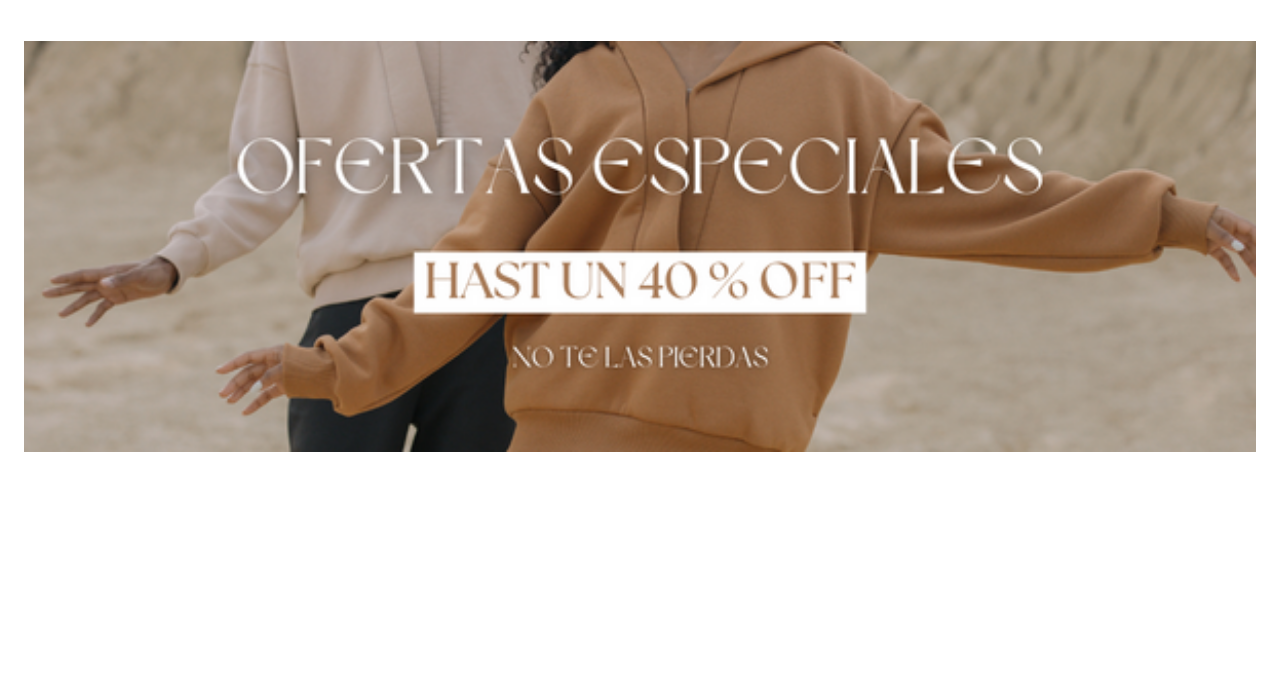
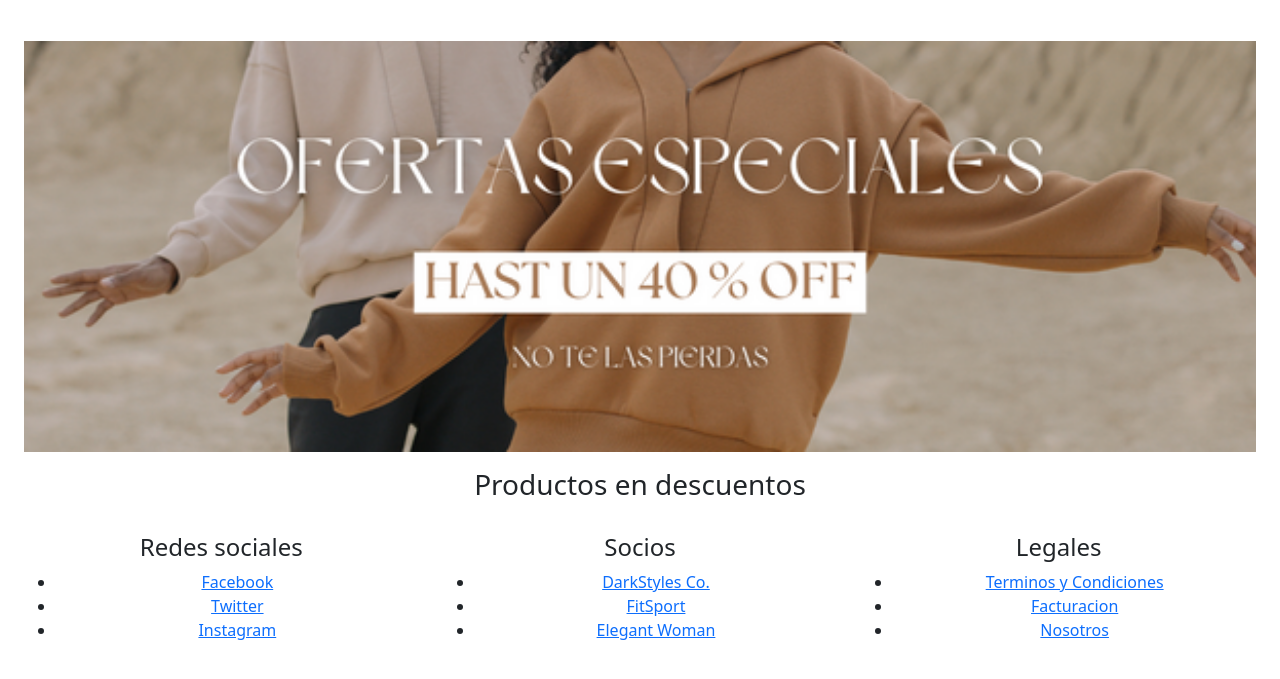
Before and after one commit to LRobertoCruz/proyectoFinalMirandaChiervo, a website: page index.html in a window 1280 px wide. Shown: the part 63-742 px from the top of the page. Drawn offline with nearby package versions, Linux system fonts and the light colour scheme.

Commit message:
Se añade un footer con enlaces de interes

```diff
--- a/index.html
+++ b/index.html
@@ -1,32 +1,36 @@
 <!DOCTYPE html>
 <html lang="en">
+
 <head>
     <meta charset="UTF-8">
     <meta name="viewport" content="width=device-width, initial-scale=1.0">
     <!-- Bootstrap Styles -->
-    <link href="https://cdn.jsdelivr.net/npm/bootstrap@5.3.2/dist/css/bootstrap.min.css" rel="stylesheet" integrity="sha384-T3c6CoIi6uLrA9TneNEoa7RxnatzjcDSCmG1MXxSR1GAsXEV/Dwwykc2MPK8M2HN" crossorigin="anonymous">
+    <link href="https://cdn.jsdelivr.net/npm/bootstrap@5.3.2/dist/css/bootstrap.min.css" rel="stylesheet"
+        integrity="sha384-T3c6CoIi6uLrA9TneNEoa7RxnatzjcDSCmG1MXxSR1GAsXEV/Dwwykc2MPK8M2HN" crossorigin="anonymous">
     <!-- Local Styles -->
     <link rel="stylesheet" href="./styles/styles.css">
     <title>Milagro de Amor - Tienda Online</title>
 </head>
+
 <body>
     <div class="container-fluid">
         <nav class="navbar navbar-expand-lg bg-body-tertiary">
             <div class="container-fluid">
                 <a href="#" class="navbar-brand">Milagro de Amor</a>
-                <button class="navbar-toggler" type="button" data-bs-toggle="collapse" data-bs-target="#navbarSuppoertedContent">
+                <button class="navbar-toggler" type="button" data-bs-toggle="collapse"
+                    data-bs-target="#navbarSuppoertedContent">
                     <span class="navbar-toggle-icon"></span>
                 </button>
                 <div class="collapse navbar-collapse" id="navbarSupportedContent">
                     <ul class="navbar-nav me-auto mb-2 mb-lg-0">
                         <li class="nav-item">
-                            <a href="#" class="nav-link active">Inicio</a>
+                            <a href="#inicio" class="nav-link active">Inicio</a>
                         </li>
                         <li class="nav-item">
-                            <a href="#" class="nav-link">Productos</a>
+                            <a href="./pages/productos.html" class="nav-link">Productos</a>
                         </li>
                         <li class="nav-item">
-                            <a href="#" class="nav-link">Servicios</a>
+                            <a href="./pages/servicios.html" class="nav-link">Servicios</a>
                         </li>
                     </ul>
                 </div>
@@ -39,12 +43,68 @@
             </div>
         </div>
         <div class="mb-3"></div>
-
+        <div class="container fluid">
+            <div class="container">
+                <div class="text-center">
+                    <h3>Productos en descuentos</h3>
+                </div>
+            </div>
+            <div id="salesSection" class="row"></div>
+        </div>
+        <div class="container-fluid mt-4 footer-container">
+            <div class="row">
+                <div class="col-4 ">
+                    <h4 class="text-center">Redes sociales</h4>
+                    <ul class="social-media-container text-center">
+                        <li class="social-media-item">
+                            <a href="#facebook" class="social-media-link">Facebook</a>
+                        </li>
+                        <li class="social-media-item">
+                            <a href="#twitter" class="social-media-link">Twitter</a>
+                        </li>
+                        <li class="social-media-item">
+                            <a href="#instagram" class="social-media-link">Instagram</a>
+                        </li>
+                    </ul>
+                </div>
+                <div class="col-4 text-center">
+                    <h4>Socios</h4>
+                    <ul class="social-media-container text-center">
+                        <li class="social-media-item">
+                            <a href="#" class="social-media-link">DarkStyles Co.</a>
+                        </li>
+                        <li class="social-media-item">
+                            <a href="#" class="social-media-link">FitSport</a>
+                        </li>
+                        <li class="social-media-item">
+                            <a href="#" class="social-media-link">Elegant Woman</a>
+                        </li>
+                    </ul>
+                </div>
+                <div class="col-4 text-center">
+                    <h4>Legales</h4>
+                    <ul class="social-media-container text-center">
+                        <li class="social-media-item">
+                            <a href="#terminos-condiciones" class="social-media-link">Terminos y Condiciones</a>
+                        </li>
+                        <li class="social-media-item">
+                            <a href="#facturacion" class="social-media-link">Facturacion</a>
+                        </li>
+                        <li class="social-media-item">
+                            <a href="#Nosotros" class="social-media-link">Nosotros</a>
+                        </li>
+                    </ul>
+                </div>
+            </div>
+        </div>
     </div>
 
     <!-- Bootstrap Script -->
-    <script src="https://cdn.jsdelivr.net/npm/bootstrap@5.3.2/dist/js/bootstrap.bundle.min.js" integrity="sha384-C6RzsynM9kWDrMNeT87bh95OGNyZPhcTNXj1NW7RuBCsyN/o0jlpcV8Qyq46cDfL" crossorigin="anonymous"></script>
+    <script src="https://cdn.jsdelivr.net/npm/bootstrap@5.3.2/dist/js/bootstrap.bundle.min.js"
+        integrity="sha384-C6RzsynM9kWDrMNeT87bh95OGNyZPhcTNXj1NW7RuBCsyN/o0jlpcV8Qyq46cDfL"
+        crossorigin="anonymous"></script>
     <!-- Local Script -->
     <script src="./index.js"></script>
 </body>
+
 </html>
```
